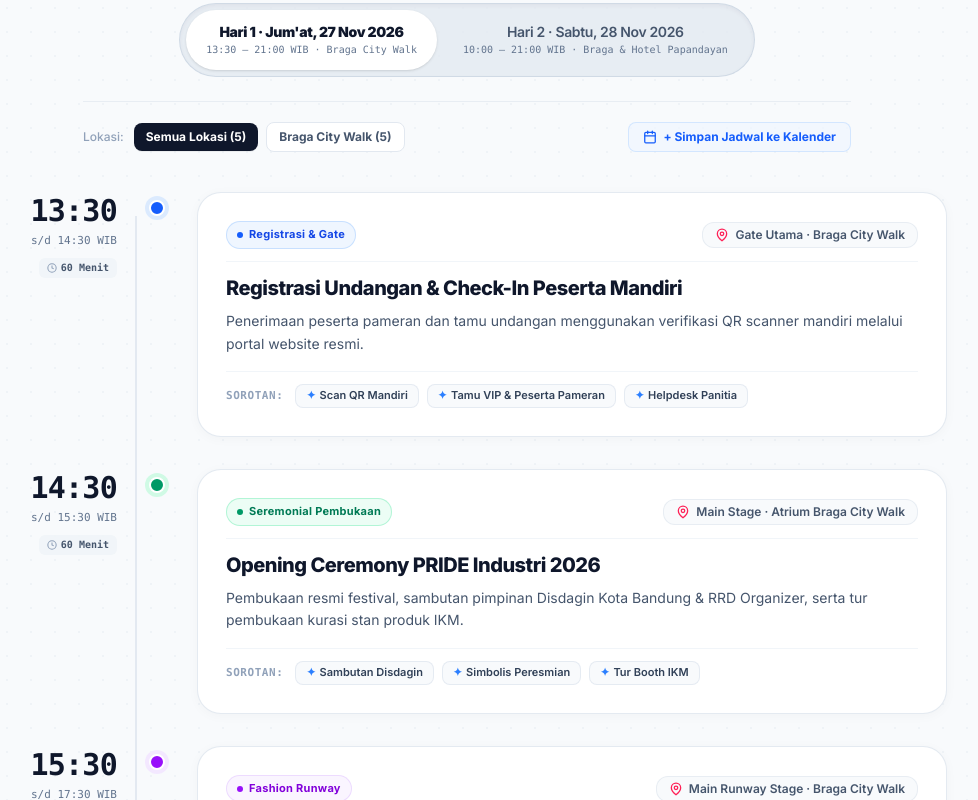
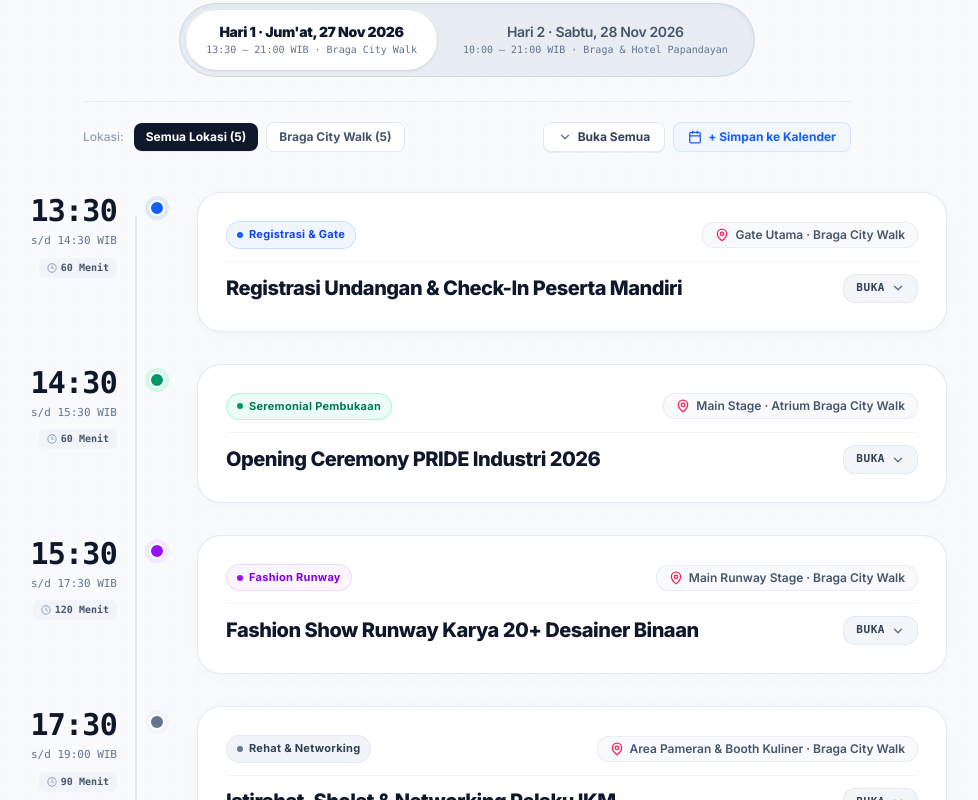
Before and after one commit to Syd-max/pride-industri-2026, a Next.js app: page / in a window 1280 px wide. Shown: the part 7040-7840 px from the top of the page, without its empty margins (173-1151 px from the left). Built offline with nearby package versions, Linux system fonts and the light colour scheme.

Commit message:
feat(program): add collapsible accordion with down/up chevron toggle to schedule cards

```diff
--- a/src/components/sections/ProgramSection.tsx
+++ b/src/components/sections/ProgramSection.tsx
@@ -25,6 +25,7 @@ interface ScheduleItem {
 export default function ProgramSection() {
   const [activeDay, setActiveDay] = useState<'day1' | 'day2'>('day1');
   const [venueFilter, setVenueFilter] = useState<'all' | 'braga' | 'papandayan'>('all');
+  const [expandedIds, setExpandedIds] = useState<string[]>([]);
 
   const scheduleDay1: ScheduleItem[] = [
     {
@@ -227,6 +228,24 @@ export default function ProgramSection() {
     (item) => venueFilter === 'all' || item.venueKey === venueFilter
   );
 
+  const toggleItem = (id: string) => {
+    setExpandedIds((prev) =>
+      prev.includes(id) ? prev.filter((item) => item !== id) : [...prev, id]
+    );
+  };
+
+  const allExpanded =
+    filteredSchedule.length > 0 &&
+    filteredSchedule.every((item) => expandedIds.includes(item.id));
+
+  const toggleAll = () => {
+    if (allExpanded) {
+      setExpandedIds([]);
+    } else {
+      setExpandedIds(filteredSchedule.map((s) => s.id));
+    }
+  };
+
   const googleCalUrlDay1 =
     'https://calendar.google.com/calendar/render?action=TEMPLATE&text=PRIDE+Industri+2026+-+Hari+1&dates=20261127T063000Z/20261127T140000Z&details=Hari+1+PRIDE+Industri+2026+di+Braga+City+Walk.+Opening,+Fashion+Runway,+Musik+Perkusi.&location=Braga+City+Walk,+Bandung';
   const googleCalUrlDay2 =
@@ -268,6 +287,7 @@ export default function ProgramSection() {
               onClick={() => {
                 setActiveDay('day1');
                 setVenueFilter('all');
+                setExpandedIds([]);
               }}
               className={`px-5 py-3 rounded-xl sm:rounded-full text-left sm:text-center transition-all cursor-pointer flex items-center justify-between sm:justify-center gap-3 ${
                 activeDay === 'day1'
@@ -294,6 +314,7 @@ export default function ProgramSection() {
               onClick={() => {
                 setActiveDay('day2');
                 setVenueFilter('all');
+                setExpandedIds([]);
               }}
               className={`px-5 py-3 rounded-xl sm:rounded-full text-left sm:text-center transition-all cursor-pointer flex items-center justify-between sm:justify-center gap-3 ${
                 activeDay === 'day2'
@@ -359,12 +380,32 @@ export default function ProgramSection() {
               )}
             </div>
 
-            {/* Right: Clean Matching Calendar Action Button */}
+            {/* Right: Actions - Buka/Tutup Semua & Simpan Jadwal ke Kalender */}
+            <div className="flex flex-col sm:flex-row items-stretch sm:items-center gap-2 w-full sm:w-auto shrink-0">
+              <button
+                type="button"
+                onClick={toggleAll}
+                className="inline-flex items-center justify-center gap-1.5 text-slate-700 hover:text-slate-900 bg-white hover:bg-slate-50 border border-slate-200 px-3.5 py-1.5 rounded-lg font-bold text-xs transition-colors shrink-0 cursor-pointer shadow-2xs"
+              >
+                <svg
+                  className={`w-3.5 h-3.5 transition-transform duration-200 ${allExpanded ? 'rotate-180 text-blue-600' : 'text-slate-500'}`}
+                  viewBox="0 0 24 24"
+                  fill="none"
+                  stroke="currentColor"
+                  strokeWidth="2.2"
+                  strokeLinecap="round"
+                  strokeLinejoin="round"
+                >
+                  <polyline points="6 9 12 15 18 9" />
+                </svg>
+                <span>{allExpanded ? 'Tutup Semua' : 'Buka Semua'}</span>
+              </button>
+
               <a
                 href={activeDay === 'day1' ? googleCalUrlDay1 : googleCalUrlDay2}
                 target="_blank"
                 rel="noopener noreferrer"
-              className="inline-flex items-center justify-center sm:justify-start gap-1.5 text-blue-600 hover:text-blue-700 bg-blue-50/70 hover:bg-blue-100/70 border border-blue-200/60 px-3.5 py-1.5 rounded-lg font-bold text-xs transition-colors shrink-0 w-full sm:w-auto"
+                className="inline-flex items-center justify-center gap-1.5 text-blue-600 hover:text-blue-700 bg-blue-50/70 hover:bg-blue-100/70 border border-blue-200/60 px-3.5 py-1.5 rounded-lg font-bold text-xs transition-colors shrink-0"
               >
                 <svg className="w-3.5 h-3.5 text-blue-600 shrink-0" viewBox="0 0 24 24" fill="none" stroke="currentColor" strokeWidth="2.2" strokeLinecap="round" strokeLinejoin="round">
                   <rect width="18" height="18" x="3" y="4" rx="2" ry="2"/>
@@ -372,8 +413,9 @@ export default function ProgramSection() {
                   <line x1="8" y1="2" x2="8" y2="6"/>
                   <line x1="3" y1="10" x2="21" y2="10"/>
                 </svg>
-              <span>+ Simpan Jadwal ke Kalender</span>
+                <span>+ Simpan ke Kalender</span>
               </a>
+            </div>
           </div>
         </div>
 
@@ -386,7 +428,10 @@ export default function ProgramSection() {
             aria-hidden="true"
           />
 
-          {filteredSchedule.map((item) => (
+          {filteredSchedule.map((item) => {
+            const isExpanded = expandedIds.includes(item.id);
+
+            return (
               <div
                 key={item.id}
                 className="relative flex flex-col sm:flex-row items-start gap-4 sm:gap-8 group"
@@ -419,7 +464,11 @@ export default function ProgramSection() {
                 </div>
 
                 {/* Right Column: Apple-Style Refined Card */}
-              <div className="flex-1 w-full bg-white rounded-2xl sm:rounded-3xl p-5 sm:p-7 border border-slate-200/90 shadow-[0_2px_12px_rgba(15,23,42,0.03)] hover:shadow-[0_16px_36px_-6px_rgba(15,23,42,0.07)] hover:border-slate-300 transition-all">
+                <div className={`flex-1 w-full bg-white rounded-2xl sm:rounded-3xl p-5 sm:p-7 border transition-all ${
+                  isExpanded
+                    ? 'border-blue-200 shadow-[0_12px_32px_-8px_rgba(15,23,42,0.08)] ring-1 ring-blue-100'
+                    : 'border-slate-200/90 shadow-[0_2px_12px_rgba(15,23,42,0.03)] hover:border-slate-300 hover:shadow-[0_8px_24px_-6px_rgba(15,23,42,0.05)]'
+                }`}>
                   {/* Card Top Metadata: Category Pill + Location Pill */}
                   <div className="flex flex-wrap items-center justify-between gap-2.5 pb-3 border-b border-slate-100">
                     <div className="flex items-center gap-2">
@@ -440,11 +489,60 @@ export default function ProgramSection() {
                     </div>
                   </div>
 
-                {/* Card Main Title */}
-                <h3 className="text-base sm:text-xl font-extrabold text-slate-900 tracking-tight mt-3 group-hover:text-blue-600 transition-colors">
+                  {/* Card Main Title + Accordion Toggle Header */}
+                  <div
+                    onClick={() => toggleItem(item.id)}
+                    className="flex items-start sm:items-center justify-between gap-3 mt-3 cursor-pointer group/title select-none"
+                    role="button"
+                    tabIndex={0}
+                    onKeyDown={(e) => {
+                      if (e.key === 'Enter' || e.key === ' ') {
+                        e.preventDefault();
+                        toggleItem(item.id);
+                      }
+                    }}
+                    aria-expanded={isExpanded}
+                  >
+                    <h3 className="text-base sm:text-xl font-extrabold text-slate-900 tracking-tight group-hover/title:text-blue-600 transition-colors leading-snug">
                       {item.title}
                     </h3>
 
+                    {/* Chevron Toggle Button with Down/Up > < Arrow */}
+                    <button
+                      type="button"
+                      onClick={(e) => {
+                        e.stopPropagation();
+                        toggleItem(item.id);
+                      }}
+                      aria-label={isExpanded ? `Tutup detail ${item.title}` : `Buka detail ${item.title}`}
+                      className={`inline-flex items-center gap-1.5 px-3 py-1.5 rounded-xl text-xs font-bold transition-all shrink-0 cursor-pointer ${
+                        isExpanded
+                          ? 'bg-blue-50 text-blue-700 border border-blue-200/90 shadow-2xs hover:bg-blue-100'
+                          : 'bg-slate-100/90 text-slate-700 border border-slate-200/90 hover:bg-slate-200/80 hover:text-slate-900'
+                      }`}
+                    >
+                      <span className="text-[11px] font-mono font-bold uppercase tracking-wider">
+                        {isExpanded ? 'Tutup' : 'Buka'}
+                      </span>
+                      <svg
+                        className={`w-3.5 h-3.5 transition-transform duration-300 ${
+                          isExpanded ? 'rotate-180 text-blue-600' : 'rotate-0 text-slate-500'
+                        }`}
+                        viewBox="0 0 24 24"
+                        fill="none"
+                        stroke="currentColor"
+                        strokeWidth="2.5"
+                        strokeLinecap="round"
+                        strokeLinejoin="round"
+                      >
+                        <polyline points="6 9 12 15 18 9" />
+                      </svg>
+                    </button>
+                  </div>
+
+                  {/* Accordion Detail: Only shown when opened (isExpanded = true) */}
+                  {isExpanded && (
+                    <div className="pt-2 animate-in fade-in slide-in-from-top-1 duration-200">
                       {/* Card Description */}
                       <p className="text-xs sm:text-sm text-slate-600 leading-relaxed mt-2">
                         {item.desc}
@@ -466,8 +564,11 @@ export default function ProgramSection() {
                         ))}
                       </div>
                     </div>
+                  )}
                 </div>
-          ))}
+              </div>
+            );
+          })}
 
           {filteredSchedule.length === 0 && (
             <div className="text-center py-12 bg-white rounded-3xl border border-slate-200/80 p-8">
```
Lines whose indentation alone changed are shown as unchanged.
